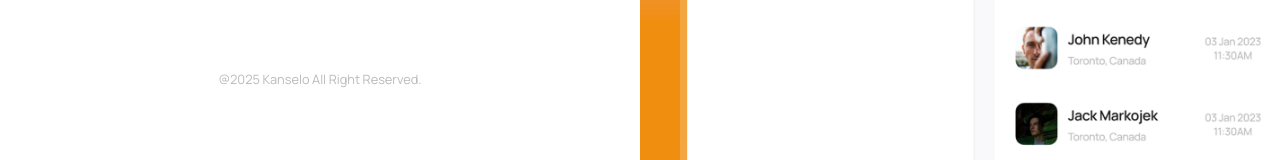
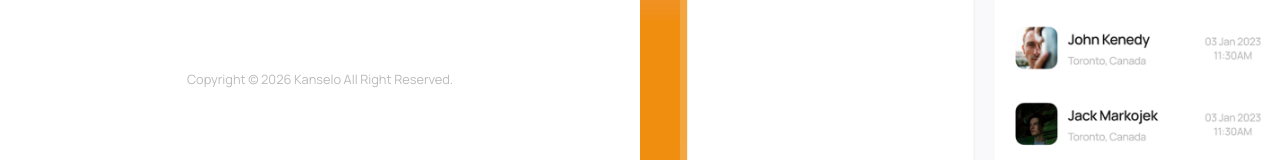
Before and after one commit to jupitaco/kanselo-mentor, a Next.js app: page /signin in a window 1280 px wide. Shown: the part 684-844 px from the top of the page. Built offline with nearby package versions, Linux system fonts and the light colour scheme; no server answers.

Commit message:
update copyright

```diff
--- a/app/(auth)/layout.tsx
+++ b/app/(auth)/layout.tsx
@@ -16,7 +16,7 @@ export default function AuthLayout({
 
         <footer>
           <small className="text-grey-300">
-            @2025 Kanselo All Right Reserved.
+            Copyright © {new Date().getFullYear()} Kanselo All Right Reserved.
           </small>
         </footer>
       </main>
```
